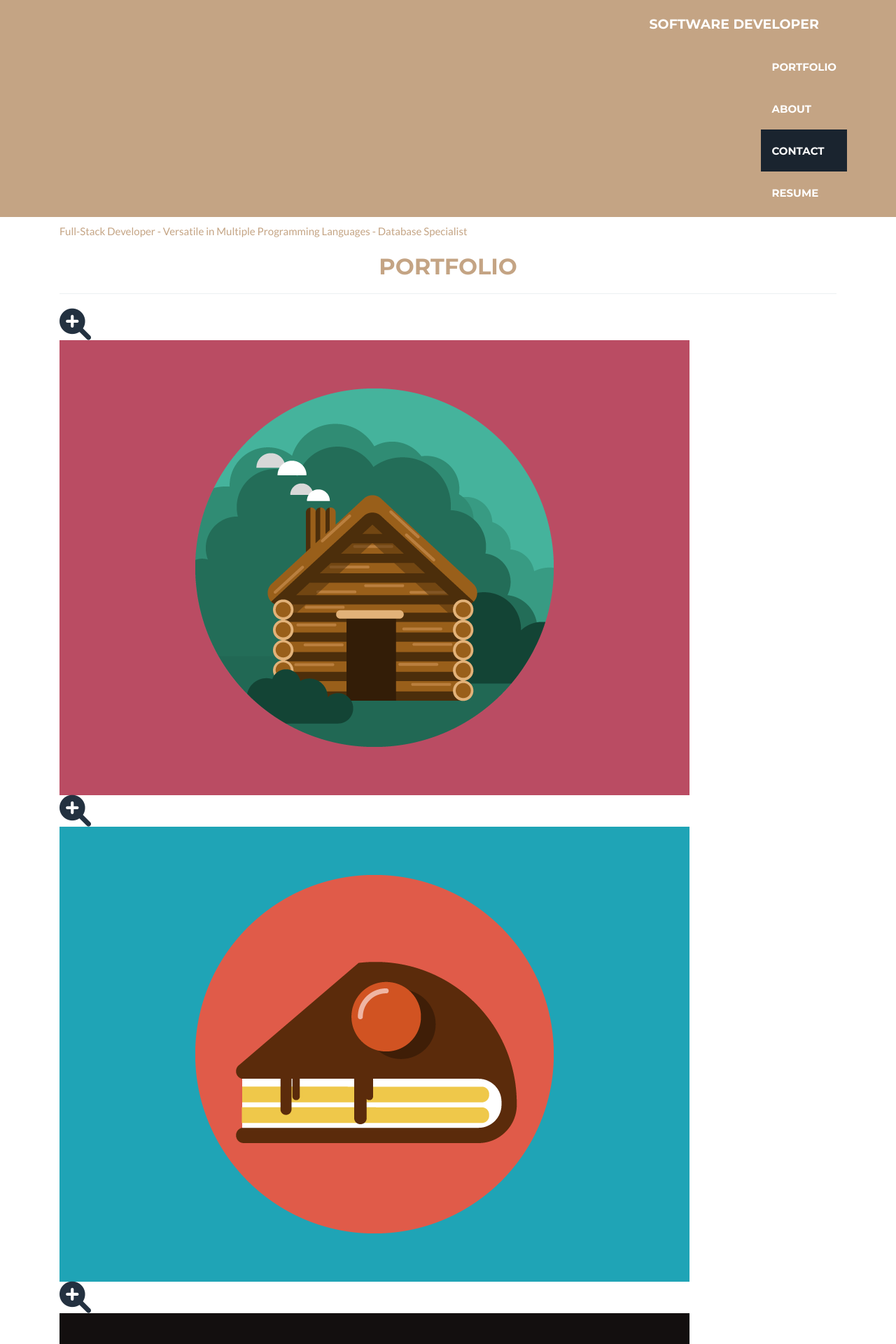
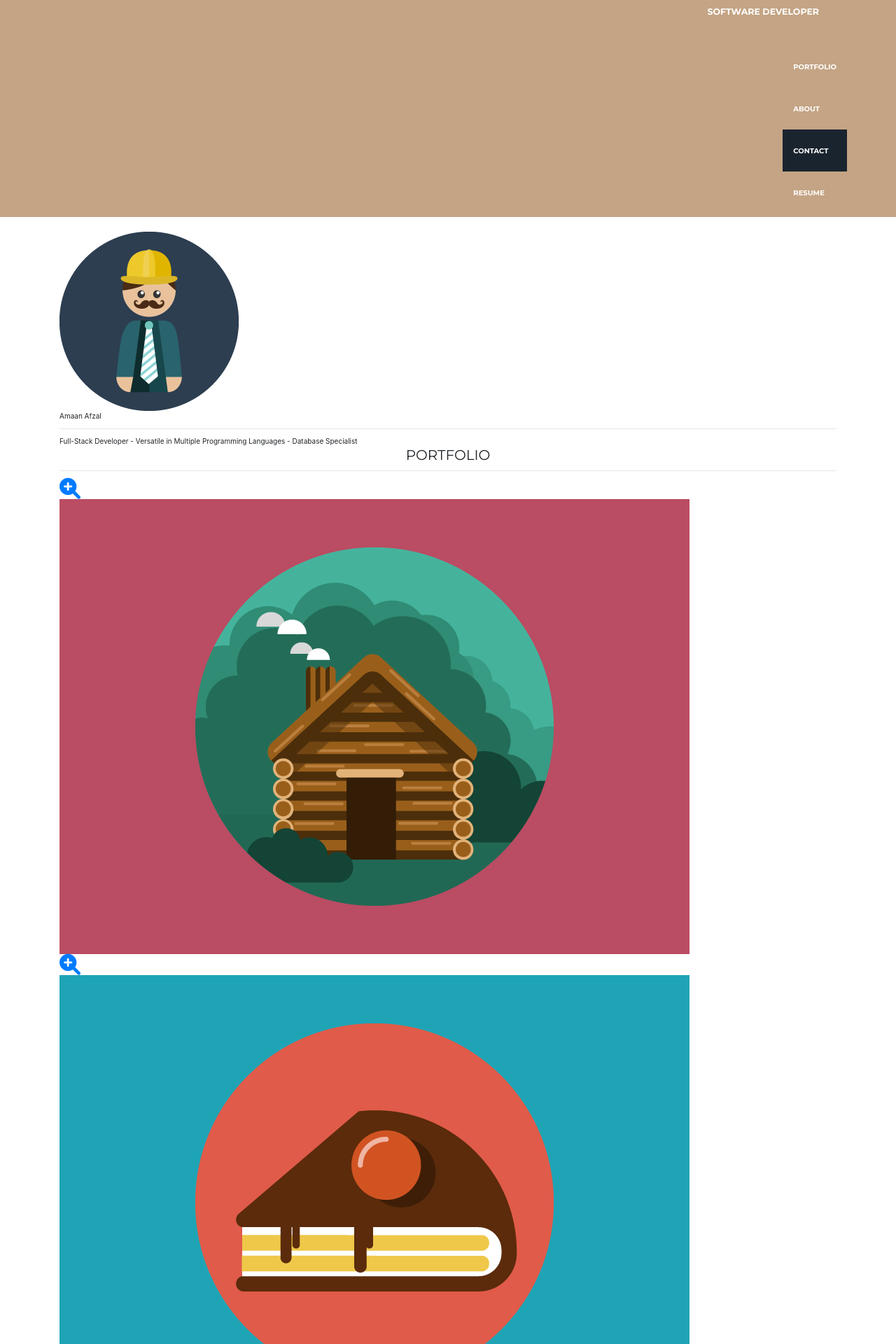
Before and after one commit to Amaan6868/Amaan6868.github.i, a Jekyll site: the page built from _posts/2014-07-18-project-1.markdown, in a window 1280 px wide. Shown: the top 1920 px of the page at 70% size. Built offline with Jekyll 4.4.1, drawn with Linux system fonts in a browser that asks for light colours.

Commit message:
Update head.html

```diff
--- a/_includes/head.html
+++ b/_includes/head.html
@@ -2,23 +2,28 @@
   <meta charset="utf-8">
   <meta http-equiv="X-UA-Compatible" content="IE=edge">
   <title>{{ site.title }}</title>
-  <meta name="viewport" content="width=device-width, initial-scale=1.0">
+  <meta name="viewport" content="width=device-width, initial-scale=1">
   <meta name="description" content="{{ site.description }}">
   <meta name="keywords" content="{{ site.keywords }}" />
   {% if site.meta_author %}
   <meta name="author" content="{{ site.meta_author }}">{% endif %}
   <link rel="canonical" href="{{ page.url | replace:'index.html','' | prepend: site.url }}">
   <link rel="alternate" type="application/rss+xml" title="RSS" href="feed.xml">
+  <link rel="stylesheet" href="{{ "style.css" }}">
 
   <!-- Bootstrap Core CSS -->
   <link rel="stylesheet" href="https://cdnjs.cloudflare.com/ajax/libs/twitter-bootstrap/4.6.2/css/bootstrap.min.css">
 
   <!-- Font Awesome -->
-  <link rel="stylesheet" href="https://cdnjs.cloudflare.com/ajax/libs/font-awesome/6.0.0-beta3/css/all.min.css" integrity="sha512-Fo3rlrZj/k7ujTnHg4fX9fj8wLjRWbSRTVgR0XVdyiHAtskhMLZW6UFbkXZQ1wQbB0n2FRgfCR0Yx2kYh+ANWA==" crossorigin="anonymous" referrerpolicy="no-referrer" />
+  <link rel="stylesheet" href="https://cdnjs.cloudflare.com/ajax/libs/font-awesome/6.0.0-beta3/css/all.min.css" />
 
   <!-- Google Fonts -->
   <link href="https://fonts.googleapis.com/css2?family=Montserrat:wght@400;700&family=Lato:wght@400;700&display=swap" rel="stylesheet">
 
-  <!-- Custom CSS -->
-  <link rel="stylesheet" href="{{ "style.css" }}">
+  <!-- HTML5 Shim and Respond.js for IE8 support -->
+  <!-- WARNING: Respond.js doesn't work if you view the page via file:// -->
+  <!--[if lt IE 9]>
+    <script src="https://oss.maxcdn.com/libs/html5shiv/3.7.0/html5shiv.js"></script>
+    <script src="https://oss.maxcdn.com/libs/respond.js/1.4.2/respond.min.js"></script>
+  <![endif]-->
 </head>
```
